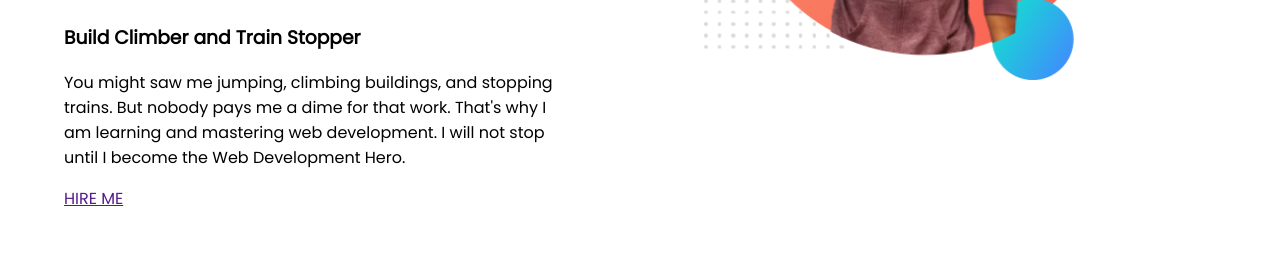
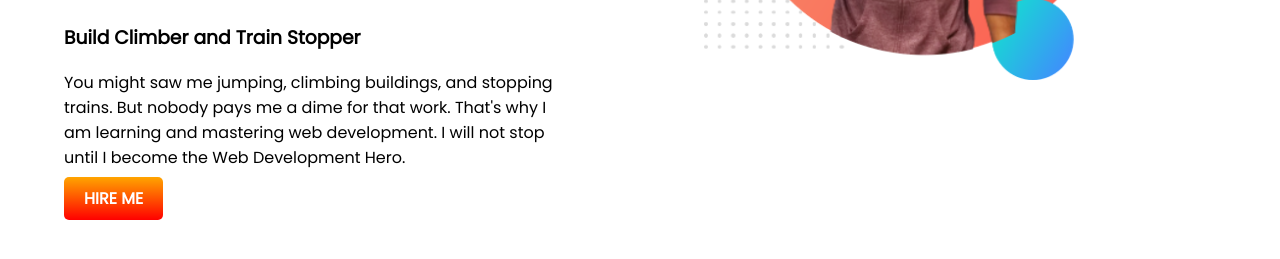
Before and after one commit to bishwajit70/portfolio, a plain HTML site: page index.html in a window 1280 px wide. Shown: the part 391-650 px from the top of the page. Drawn offline with Linux system fonts and the light colour scheme.

```diff
--- a/index.html
+++ b/index.html
@@ -22,7 +22,7 @@
             <p>You might saw me jumping, climbing buildings, and stopping trains. But nobody pays me a dime for that
                 work. That's why I am learning and mastering web development. I will not stop until I become the Web
                 Development Hero.</p>
-            <a class="button-link" href="">HIRE ME</a>
+            <a target="_blank" class="button-link" href="https://www.linkedin.com/in/bishwajit-mondal-904055108/">HIRE ME</a>
         </div>
         <div class="half-width">
             <img src="images/my-bg.png" alt="">
--- a/style.css
+++ b/style.css
@@ -21,3 +21,15 @@
 .half-width img{
     width: 80%;
 }
+.button-link{
+    text-decoration: none;
+    padding:10px 20px;
+    background-image: linear-gradient(orange, red);
+    color:#fff;
+    border-radius: 5px;
+    font-weight: 700;
+}
+.top-banner{
+    background-image: url(images/top-banner.png);
+    background-repeat: no-repeat;
+}
```
